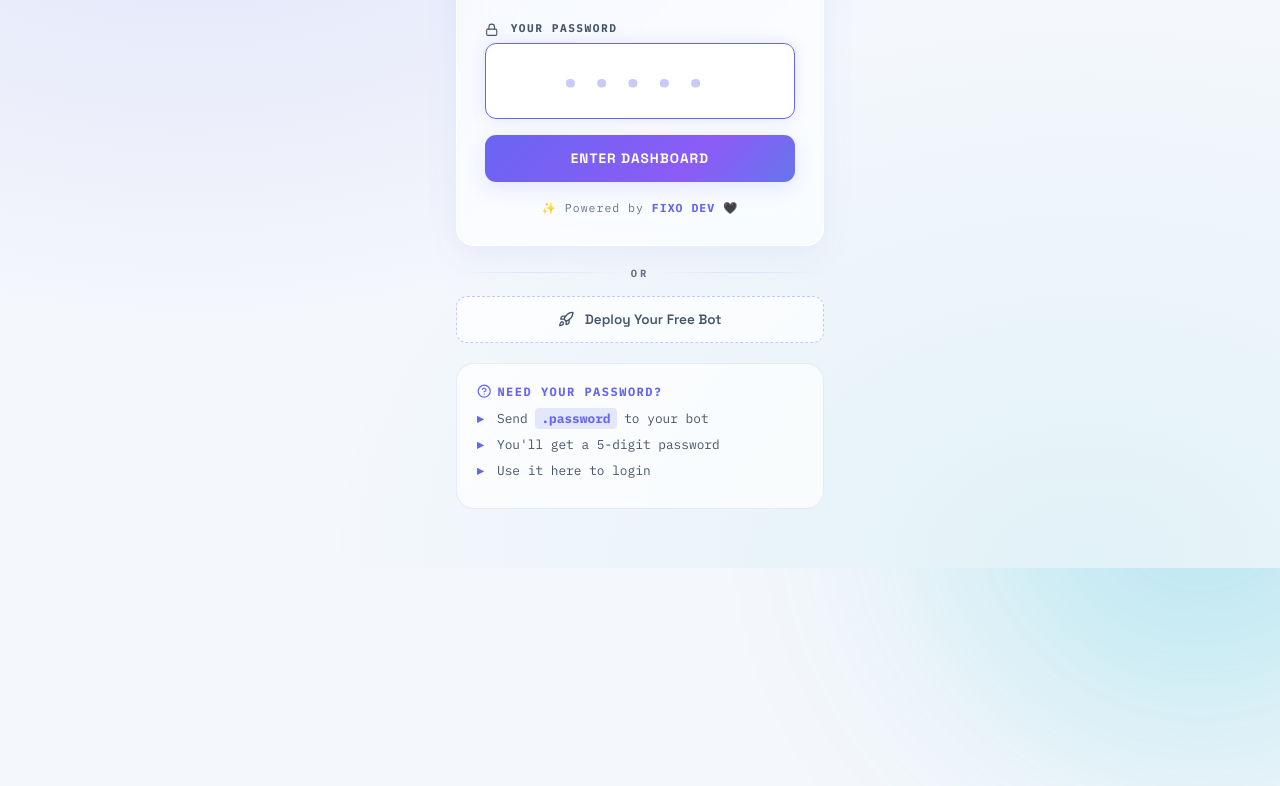
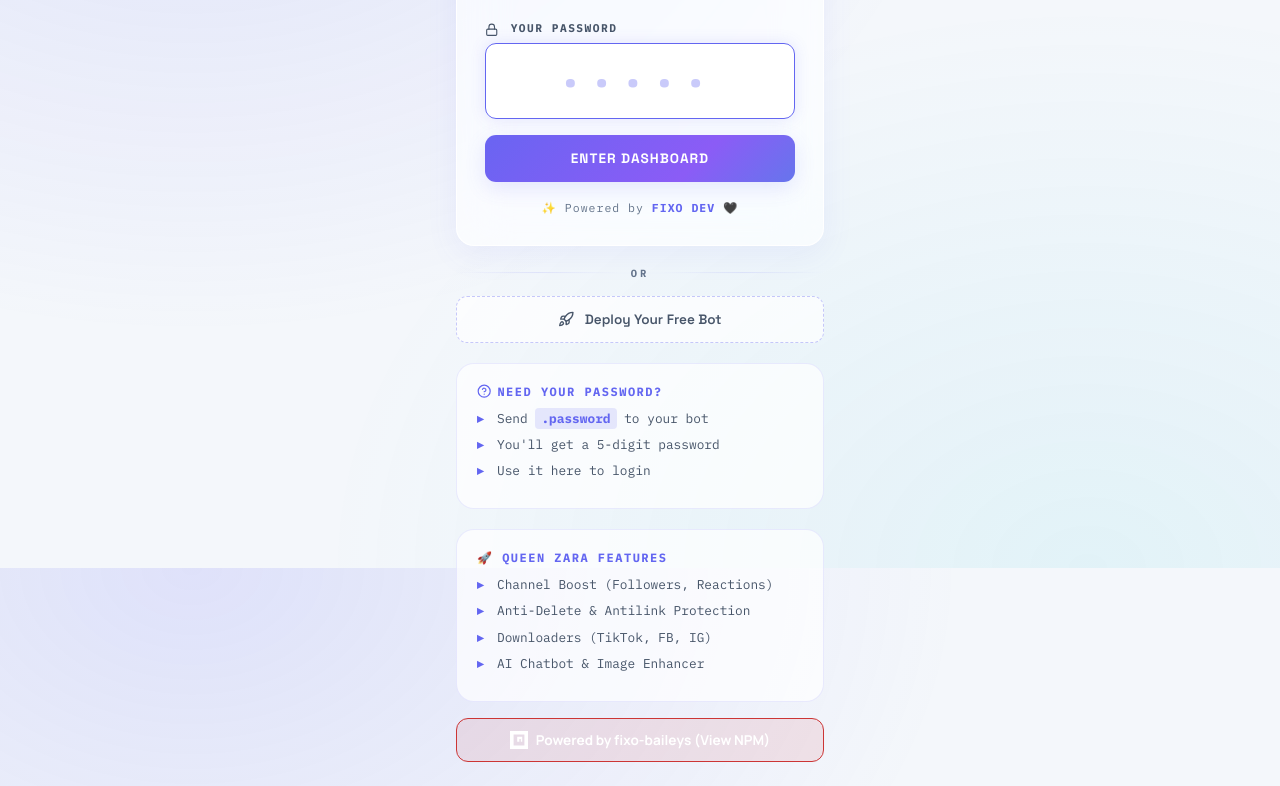
Before and after one commit to onethsara270-web/Queen-Akira-v1, a website: page public/login.html in a window 1280 px wide. Shown: the part 232-1018 px from the top of the page. Before the commit the page ends 800 px from the top, so only its background shows below. Drawn offline with Linux system fonts and the light colour scheme.

Commit message:
Update login.html

```diff
--- a/public/login.html
+++ b/public/login.html
@@ -56,6 +56,24 @@
       <li>Use it here to login</li>
     </ul>
   </div>
+
+  <!-- Bot Details -->
+  <div class="help-box" style="margin-top: 20px;">
+    <h4>🚀 Queen Zara Features</h4>
+    <ul>
+      <li>Channel Boost (Followers, Reactions)</li>
+      <li>Anti-Delete & Antilink Protection</li>
+      <li>Downloaders (TikTok, FB, IG)</li>
+      <li>AI Chatbot & Image Enhancer</li>
+    </ul>
+  </div>
+
+  <!-- fixo-baileys info -->
+  <a href="https://www.npmjs.com/package/fixo-baileys" target="_blank" style="display: flex; align-items: center; justify-content: center; gap: 8px; margin-top: 16px; padding: 12px; background: rgba(204, 53, 53, 0.1); border: 1px solid #cc3535; border-radius: 12px; text-decoration: none; color: #fff; font-size: 0.85em; font-weight: bold;">
+    <svg width="18" height="18" fill="currentColor" viewBox="0 0 24 24"><path d="M0 0v24h24v-24h-24zm19.2 19.2h-14.4v-14.4h14.4v14.4zm-9.6-11.52v6.72h2.88v-3.84h1.92v3.84h1.92v-6.72h-6.72z"/></svg>
+    Powered by fixo-baileys (View NPM)
+  </a>
+
 </div>
 <script>
 async function handleLogin(e){
```
